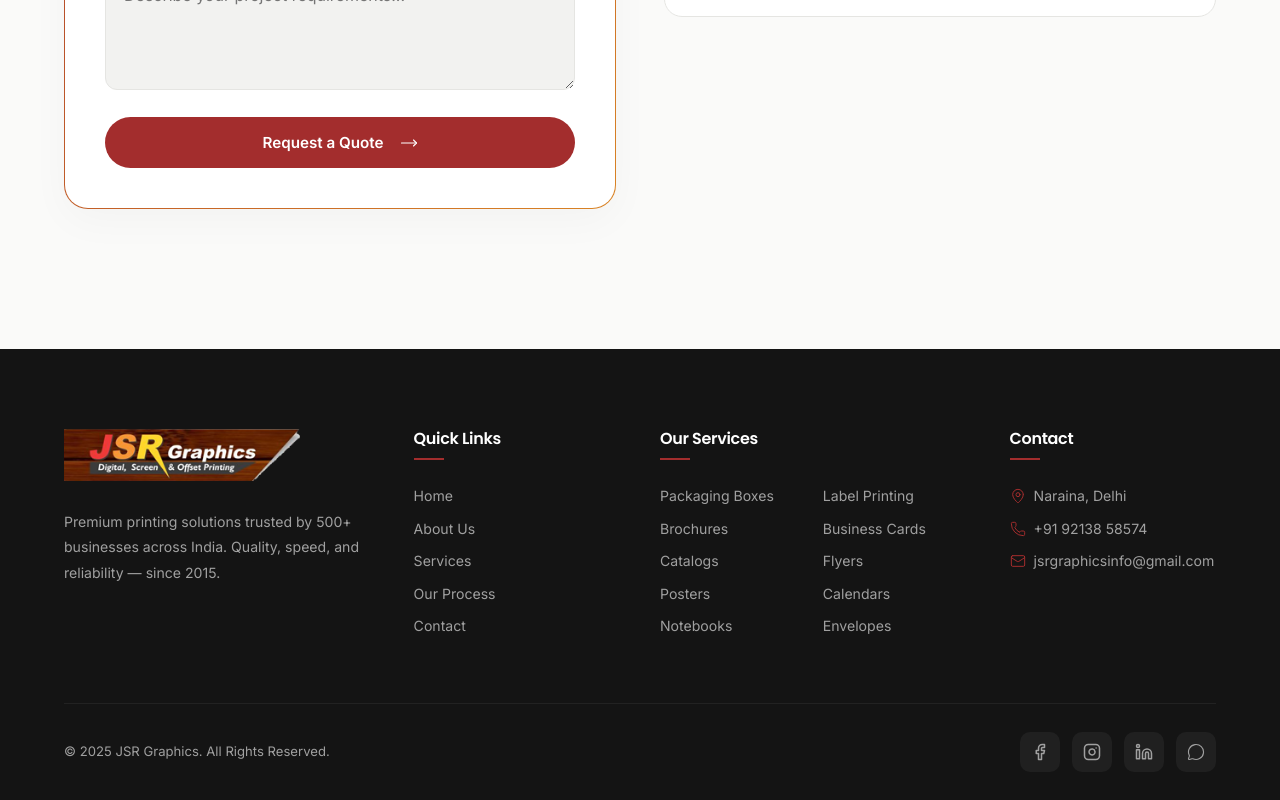
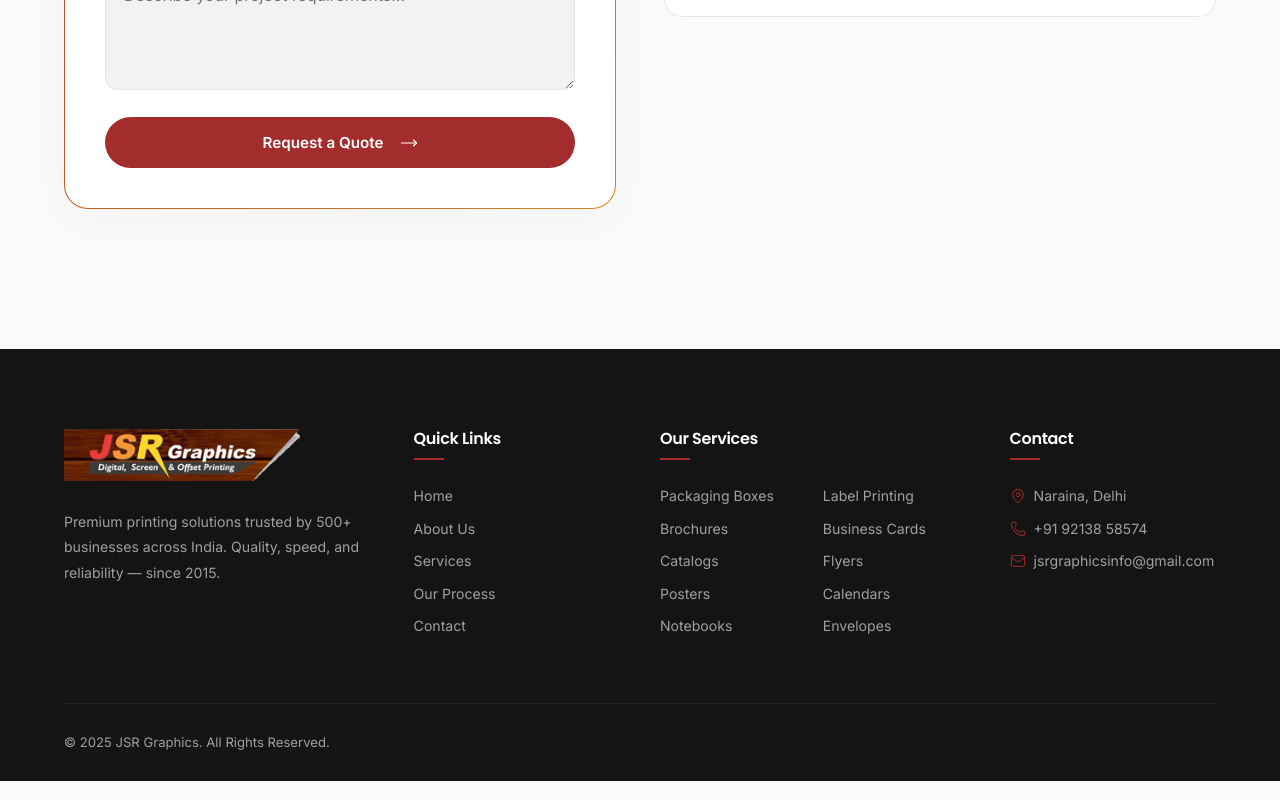
Before and after one commit to Purabnigam123/jsr-graphics, a React (Vite) app: page / in a window 1280 px wide. Shown: the part 8434-9234 px from the top of the page. Built offline with nearby package versions, Linux system fonts and the light colour scheme.

Commit message:
style: remove social link icons from footer

```diff
--- a/src/components/Footer.jsx
+++ b/src/components/Footer.jsx
@@ -82,12 +82,6 @@ export default function Footer() {
         </div>
         <div className="footer-bottom">
           <span>© 2025 JSR Graphics. All Rights Reserved.</span>
-          <div className="social-links">
-            <a href="#" aria-label="Facebook"><Facebook size={18} /></a>
-            <a href="#" aria-label="Instagram"><Instagram size={18} /></a>
-            <a href="#" aria-label="LinkedIn"><Linkedin size={18} /></a>
-            <a href="https://api.whatsapp.com/send?phone=919213858574" aria-label="WhatsApp"><MessageCircle size={18} /></a>
-          </div>
         </div>
       </div>
     </footer>
```
